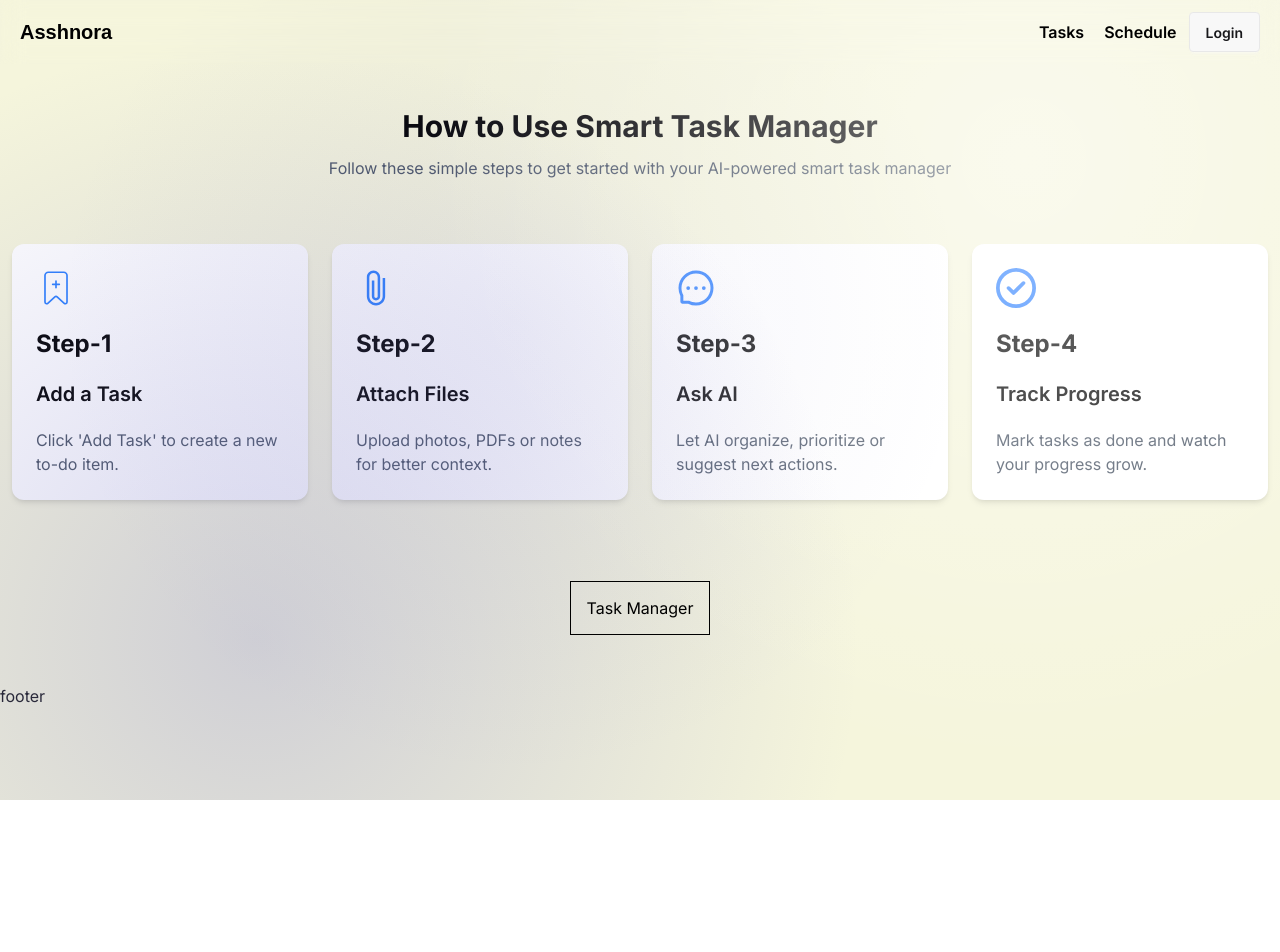
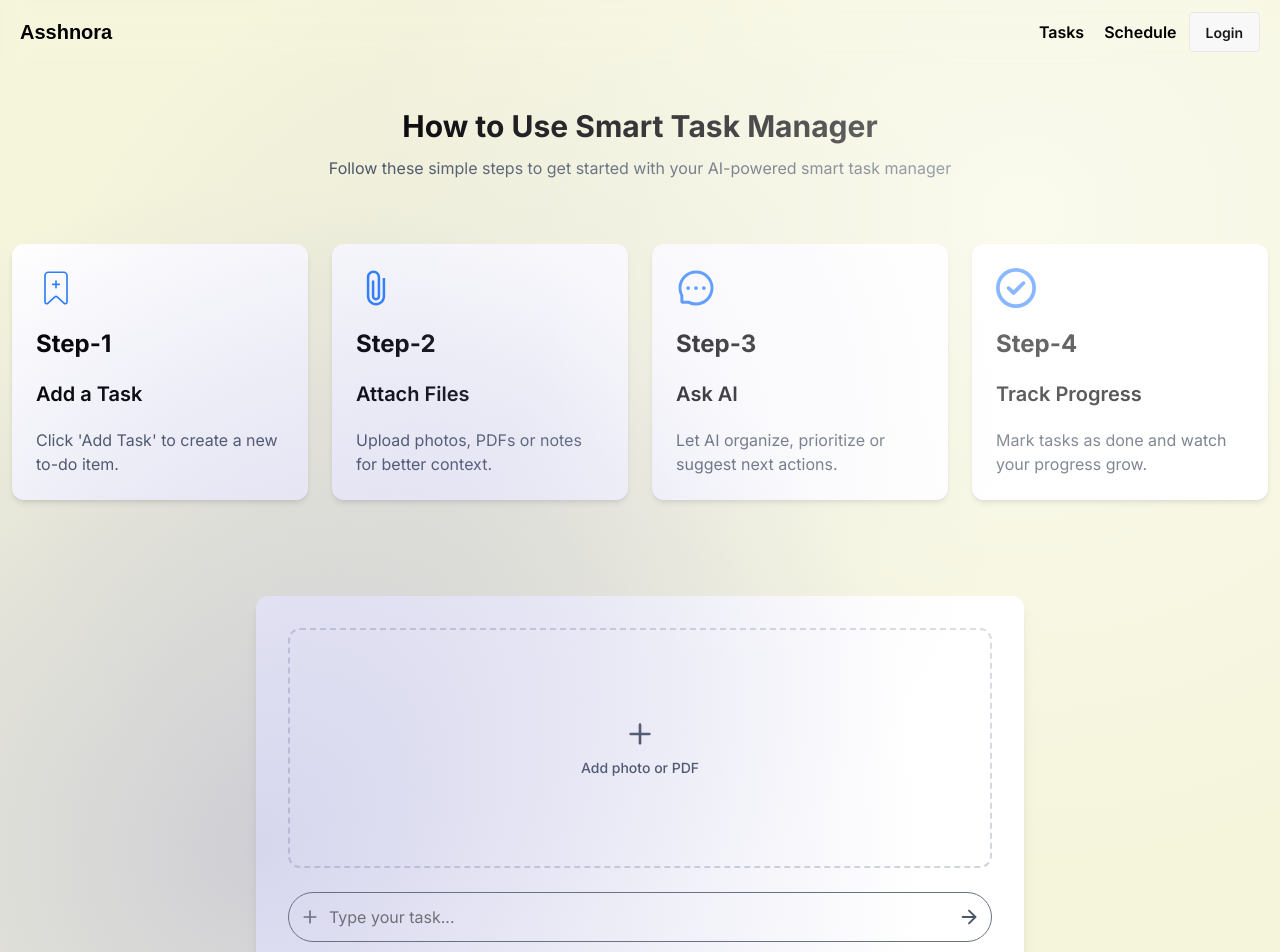
Before and after one commit to tahmid-khan-hub/Asshnora, a Next.js app: page /tasks in a window 1280 px wide. Shown: the top 952 px of the page. Before the commit the page ends 800 px from the top, so only its background shows below. Built offline with nearby package versions, Linux system fonts and the light colour scheme; a web font is replaced by a local one.

Commit message:
Removed the taskManager page and added task manager main features in tasks page

```diff
--- a/src/app/tasks/page.tsx
+++ b/src/app/tasks/page.tsx
@@ -1,9 +1,9 @@
 "use client";
-import Link from "next/link";
 import React from "react";
 import { AiOutlineMessage } from "react-icons/ai";
 import { CiBookmarkPlus } from "react-icons/ci";
 import { FaRegCircleCheck } from "react-icons/fa6";
+import { FiArrowRight, FiPlus } from "react-icons/fi";
 import { IoMdAttach } from "react-icons/io";
 
 const TasksPage = () => {
@@ -62,12 +62,46 @@ const TasksPage = () => {
         </div>
 
         {/* Task Manager */}
-        <div className="mt-24">
-          <Link className="inline text-black border p-4 relative z-50" href="/tasks/taskManager">
-            Task Manager
-          </Link>
+        <div className="flex items-center justify-center mt-24">
+          <div className="bg-white w-full max-w-3xl rounded-xl shadow-lg p-8 flex flex-col items-center">
+            {/* Upload Section */}
+            <div className="flex flex-col items-center justify-center border-2 border-dashed border-gray-300 rounded-xl w-full h-60 mb-6 hover:border-blue-400 transition">
+              <button
+                className="flex flex-col items-center text-gray-600 hover:text-blue-500"
+                title="Add photo or pdf"
+              >
+                <FiPlus size={32} />
+                <span className="mt-2 text-sm font-medium">
+                  Add photo or PDF
+                </span>
+              </button>
+            </div>
+
+            {/* Input Field with icons */}
+            <div className="relative w-full flex items-center">
+              <button
+                className="absolute left-3 text-gray-500 hover:text-black"
+                title="Attach file"
+              >
+                <FiPlus size={20} />
+              </button>
+
+              {/* Input */}
+              <input
+                type="text"
+                placeholder="Type your task..."
+                className="w-full border border-gray-500 text-black rounded-full py-3 pl-10 pr-10 focus:outline-none focus:ring-2 focus:ring-gray-300"
+              />
+
+              <button
+                className="absolute right-3 text-gray-600 hover:text-black"
+                title="Add Task"
+              >
+                <FiArrowRight size={22} />
+              </button>
+            </div>
+          </div>
         </div>
-
       </section>
     </div>
   );
--- a/src/app/tasks/taskManager/page.tsx
+++ /dev/null
@@ -1,11 +0,0 @@
-import React from 'react';
-
-const TaskManagerPage = () => {
-    return (
-        <div>
-
-        </div>
-    );
-};
-
-export default TaskManagerPage;
```
